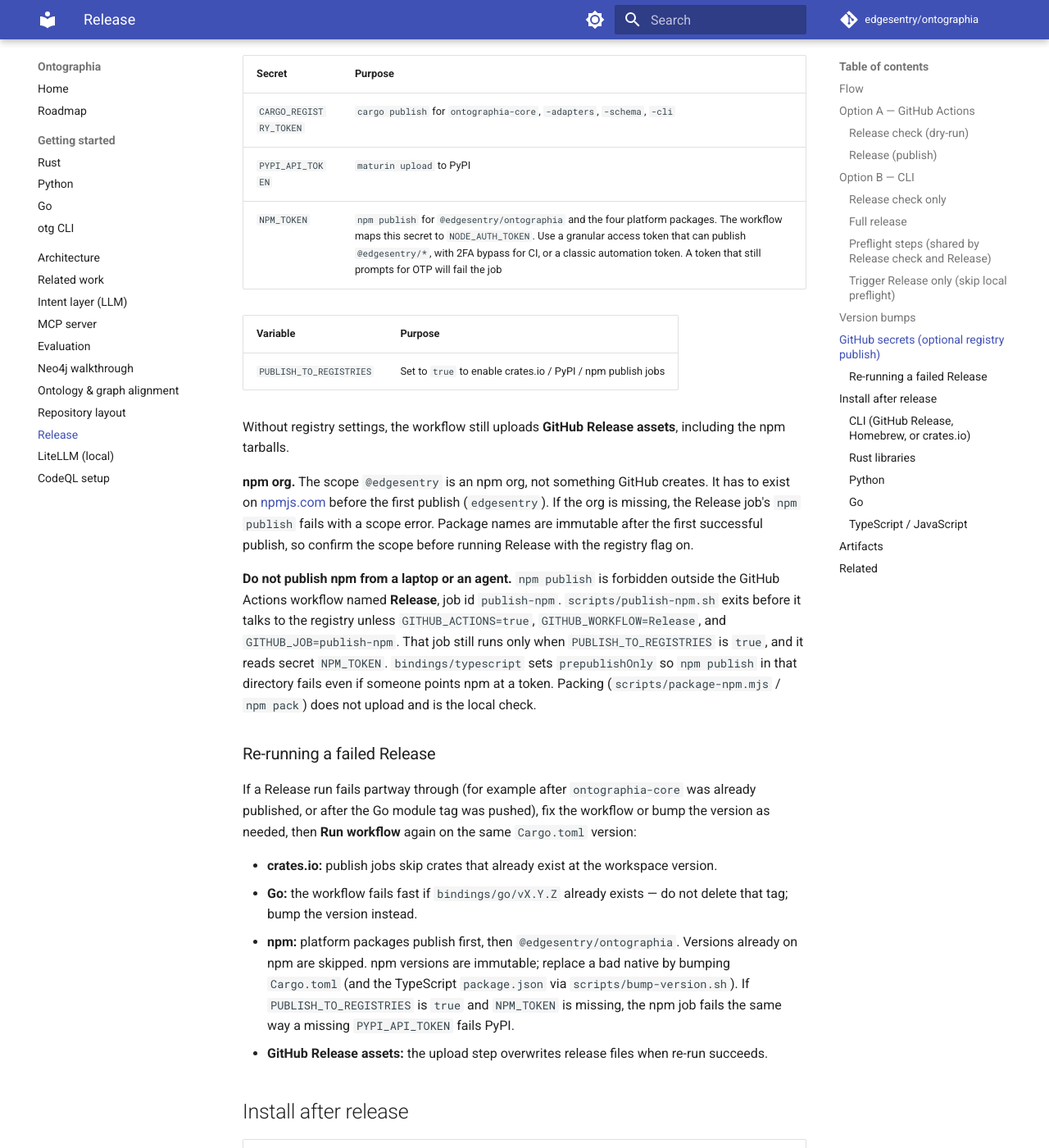
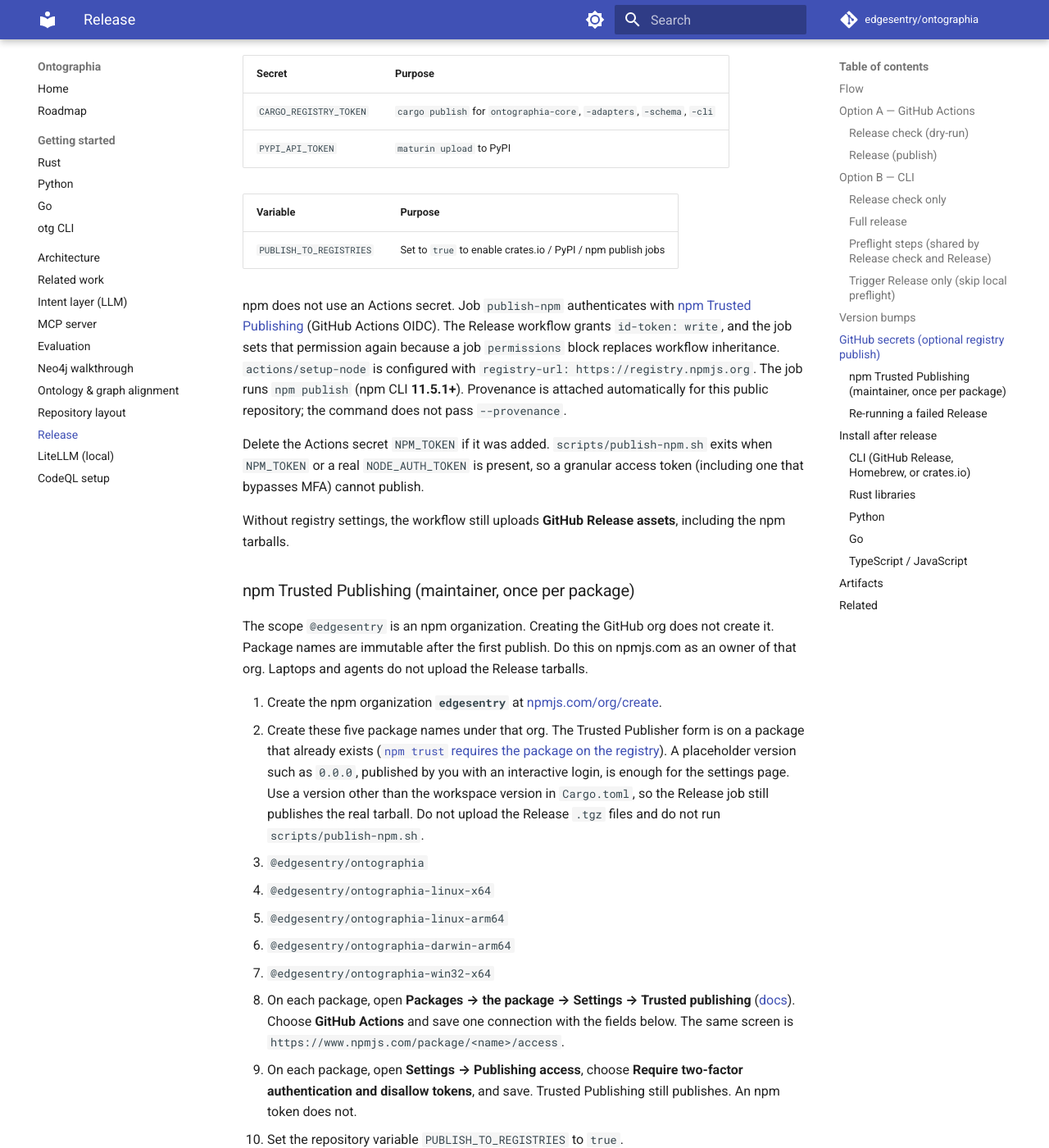
Before and after one commit to edgesentry/ontographia, an MkDocs documentation site: the page built from docs/release.md, in a window 1280 px wide and 1400 px high, scrolled down 3083 px. Shown: the whole window at 82% size. Built offline with MkDocs 1.6.1 and Material for MkDocs 9.7.7, drawn with Linux system fonts in a browser that asks for light colours; comment, search, counter and statistics services are not loaded; some of the changed text lies outside the part shown.

Commit message:
ci: publish npm with Trusted Publishing (OIDC) instead of NPM_TOKEN (#128)
ci: publish npm with Trusted Publishing instead of NPM_TOKEN

The Release job publish-npm authenticates with GitHub Actions OIDC.
setup-node still sets registry-url, and a real npm token is refused.
docs/release.md lists the npmjs Trusted Publisher fields for the five
@edgesentry packages.

Co-authored-by: Cursor Agent <cursoragent@cursor.com>
Co-authored-by: Yohei Onishi <yohei1126@users.noreply.github.com>

```diff
--- a/docs/release.md
+++ b/docs/release.md
@@ -121,17 +121,49 @@ The release workflow rejects versions that do not match `Cargo.toml` (`scripts/v
 |--------|---------|
 | `CARGO_REGISTRY_TOKEN` | `cargo publish` for `ontographia-core`, `-adapters`, `-schema`, `-cli` |
 | `PYPI_API_TOKEN` | `maturin upload` to PyPI |
-| `NPM_TOKEN` | `npm publish` for `@edgesentry/ontographia` and the four platform packages. The workflow maps this secret to `NODE_AUTH_TOKEN`. Use a granular access token that can publish `@edgesentry/*`, with 2FA bypass for CI, or a classic automation token. A token that still prompts for OTP will fail the job |
 
 | Variable | Purpose |
 |----------|---------|
 | `PUBLISH_TO_REGISTRIES` | Set to `true` to enable crates.io / PyPI / npm publish jobs |
 
+npm does not use an Actions secret. Job `publish-npm` authenticates with [npm Trusted Publishing](https://docs.npmjs.com/trusted-publishers/) (GitHub Actions OIDC). The Release workflow grants `id-token: write`, and the job sets that permission again because a job `permissions` block replaces workflow inheritance. `actions/setup-node` is configured with `registry-url: https://registry.npmjs.org`. The job runs `npm publish` (npm CLI **11.5.1+**). Provenance is attached automatically for this public repository; the command does not pass `--provenance`.
+
+Delete the Actions secret `NPM_TOKEN` if it was added. `scripts/publish-npm.sh` exits when `NPM_TOKEN` or a real `NODE_AUTH_TOKEN` is present, so a granular access token (including one that bypasses MFA) cannot publish.
+
 Without registry settings, the workflow still uploads **GitHub Release assets**, including the npm tarballs.
 
-**npm org.** The scope `@edgesentry` is an npm org, not something GitHub creates. It has to exist on [npmjs.com](https://www.npmjs.com/org/create) before the first publish (`edgesentry`). If the org is missing, the Release job's `npm publish` fails with a scope error. Package names are immutable after the first successful publish, so confirm the scope before running Release with the registry flag on.
+### npm Trusted Publishing (maintainer, once per package)
 
-**Do not publish npm from a laptop or an agent.** `npm publish` is forbidden outside the GitHub Actions workflow named **Release**, job id `publish-npm`. `scripts/publish-npm.sh` exits before it talks to the registry unless `GITHUB_ACTIONS=true`, `GITHUB_WORKFLOW=Release`, and `GITHUB_JOB=publish-npm`. That job still runs only when `PUBLISH_TO_REGISTRIES` is `true`, and it reads secret `NPM_TOKEN`. `bindings/typescript` sets `prepublishOnly` so `npm publish` in that directory fails even if someone points npm at a token. Packing (`scripts/package-npm.mjs` / `npm pack`) does not upload and is the local check.
+The scope `@edgesentry` is an npm organization. Creating the GitHub org does not create it. Package names are immutable after the first publish. Do this on npmjs.com as an owner of that org. Laptops and agents do not upload the Release tarballs.
+
+1. Create the npm organization **`edgesentry`** at [npmjs.com/org/create](https://www.npmjs.com/org/create).
+2. Create these five package names under that org. The Trusted Publisher form is on a package that already exists ([`npm trust` requires the package on the registry](https://docs.npmjs.com/cli/v11/commands/npm-trust/)). A placeholder version such as `0.0.0`, published by you with an interactive login, is enough for the settings page. Use a version other than the workspace version in `Cargo.toml`, so the Release job still publishes the real tarball. Do not upload the Release `.tgz` files and do not run `scripts/publish-npm.sh`.
+   - `@edgesentry/ontographia`
+   - `@edgesentry/ontographia-linux-x64`
+   - `@edgesentry/ontographia-linux-arm64`
+   - `@edgesentry/ontographia-darwin-arm64`
+   - `@edgesentry/ontographia-win32-x64`
+3. On each package, open **Packages → the package → Settings → Trusted publishing** ([docs](https://docs.npmjs.com/trusted-publishers/)). Choose **GitHub Actions** and save one connection with the fields below. The same screen is `https://www.npmjs.com/package/<name>/access`.
+4. On each package, open **Settings → Publishing access**, choose **Require two-factor authentication and disallow tokens**, and save. Trusted Publishing still publishes. An npm token does not.
+5. Set the repository variable `PUBLISH_TO_REGISTRIES` to `true`.
+
+Trusted Publisher fields, same on all five packages:
+
+| Field | Value |
+|-------|--------|
+| Organization or user | `edgesentry` |
+| Repository | `ontographia` |
+| Workflow filename | `release.yml` |
+| Environment name | empty |
+| Allow `npm publish` | on |
+
+The file is `.github/workflows/release.yml`. Its workflow `name:` is **Release**. npm matches the filename `release.yml`, including `.yml`. **Run workflow** starts that file directly, so the filename is `release.yml` and the environment stays empty (the job does not set a GitHub environment).
+
+A trusted publisher created after 2026-09-03 allows `npm stage publish` until you also allow direct `npm publish`. The Release job runs `npm publish`. Turn **Allow npm publish** on.
+
+A new connection must complete its first successful publish within **2 days** or it expires. Save it when you are about to run Release, and run Release inside that window. An expired connection is deleted and created again; it cannot be edited.
+
+**npm publish is allowed only in the Release job `publish-npm`.** `scripts/publish-npm.sh` exits before it talks to the registry unless `GITHUB_ACTIONS=true`, `GITHUB_WORKFLOW=Release`, and `GITHUB_JOB=publish-npm`, and unless the OIDC request variables from `id-token: write` are present. `bindings/typescript` sets `prepublishOnly` so `npm publish` in that directory fails. Packing (`scripts/package-npm.mjs` / `npm pack`) does not upload and is the local check.
 
 ### Re-running a failed Release
 
@@ -139,7 +171,7 @@ If a Release run fails partway through (for example after `ontographia-core` was
 
 - **crates.io:** publish jobs skip crates that already exist at the workspace version.
 - **Go:** the workflow fails fast if `bindings/go/vX.Y.Z` already exists — do not delete that tag; bump the version instead.
-- **npm:** platform packages publish first, then `@edgesentry/ontographia`. Versions already on npm are skipped. npm versions are immutable; replace a bad native by bumping `Cargo.toml` (and the TypeScript `package.json` via `scripts/bump-version.sh`). If `PUBLISH_TO_REGISTRIES` is `true` and `NPM_TOKEN` is missing, the npm job fails the same way a missing `PYPI_API_TOKEN` fails PyPI.
+- **npm:** platform packages publish first, then `@edgesentry/ontographia`. Versions already on npm are skipped. npm versions are immutable; replace a bad native by bumping `Cargo.toml` (and the TypeScript `package.json` via `scripts/bump-version.sh`). A missing trusted publisher, a workflow filename other than `release.yml`, or a publisher that does not allow `npm publish` fails the job (`ENEEDAUTH`).
 - **GitHub Release assets:** the upload step overwrites release files when re-run succeeds.
 
 ## Install after release
```
Also changed, not shown: bindings/typescript/README.md (+1 -1 lines), scripts/README.md (+1 -1 lines), 4 other files.
